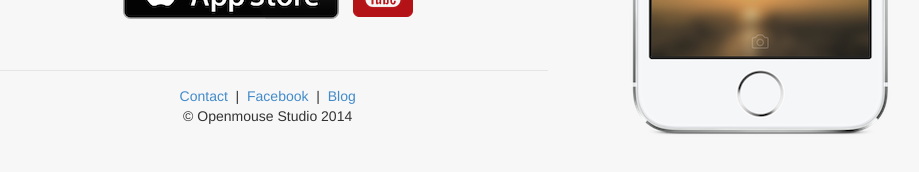
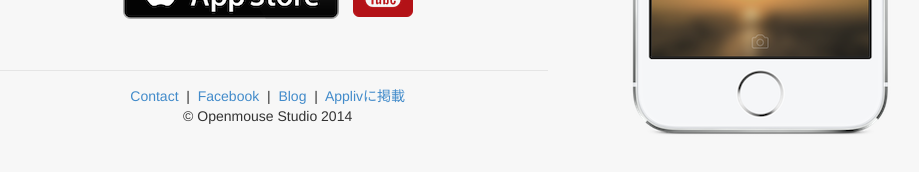
Before and after one commit to ananfang/DearDays, a plain HTML site: page index.html in a window 1280 px wide. Shown: the part 436-608 px from the top of the page, without its empty margins (159-1078 px from the left). Drawn offline with nearby package versions, Linux system fonts and the light colour scheme.

Commit message:
add Appliv link

```diff
--- a/index.html
+++ b/index.html
@@ -67,6 +67,8 @@
             <a href="https://www.facebook.com/239442802828069" target="_blank">Facebook</a>
             &nbsp;|&nbsp;
             <a href="http://openmousestudio.tumblr.com/" target="_blank">Blog</a>
+            &nbsp;|&nbsp;
+            <a href="http://app-liv.jp/784263553/" target="_blank">Applivに掲載</a>
             <br>
             &copy; Openmouse Studio 2014
           </div>
```
